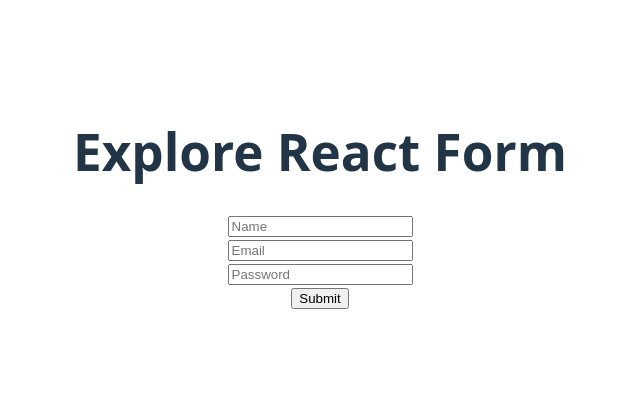
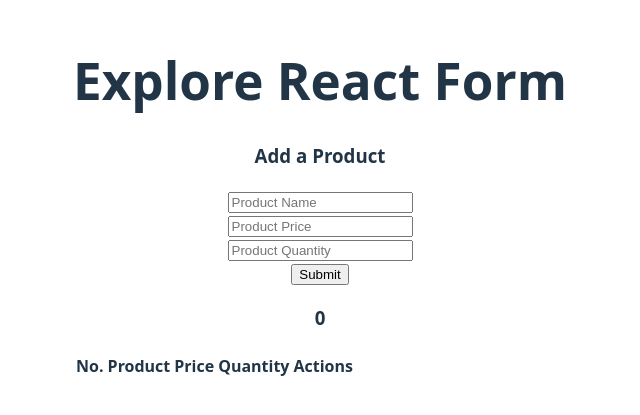
Before and after one commit to mdmhrz/explore-react-form, a React (Vite) app: page / in a window 1280 px wide. Shown: the part 201-616 px from the top of the page, without its empty margins (320-960 px from the left). Built offline with nearby package versions, Linux system fonts and the light colour scheme.

Commit message:
Product Management form and add it to product table added and add some validation to product add

```diff
--- a/src/App.jsx
+++ b/src/App.jsx
@@ -2,6 +2,7 @@
 import ControlledField from './components/ControlledField/ControlledField'
 import FormAction from './components/FormAction/FormAction'
 import HookForm from './components/HookForm/HookForm'
+import ProductManagement from './components/ProductManagement/ProductManagement'
 import UncontrolledField from './components/UncontrolledField/UncontrolledField'
 // import SimpleForm from './components/SimpleForm/SimpleForm'
 
@@ -16,7 +17,8 @@
       {/* <FormAction></FormAction> */}
       {/* <ControlledField></ControlledField> */}
       {/* <UncontrolledField></UncontrolledField> */}
-      <HookForm></HookForm>
+      {/* <HookForm></HookForm> */}
+      <ProductManagement></ProductManagement>
     </>
   )
 }
--- /dev/null
+++ b/src/components/ProductManagement/ProductForm.jsx
@@ -0,0 +1,67 @@
+import React, { useState } from 'react';
+
+const ProductForm = ({ handleAddProduct }) => {
+    const [error, setError] = useState('');
+
+    const handleProductSubmit = e => {
+        e.preventDefault();
+
+        const name = e.target.name.value;
+        const price = e.target.price.value;
+        const quantity = e.target.quantity.value;
+
+        // console.log(name, price, quantity);
+
+        // Validation
+        if (name.length === 0) {
+            setError('Please Provide a Product Name')
+            return
+        }
+        else if (price.length === 0) {
+            setError('Please provide a product price')
+            return
+        }
+        else if (price < 0) {
+            setError('Product Price can not be less than 0')
+            return
+            // console.log('price negative');
+        }
+        else if (quantity.length === 0) {
+            setError('Please provide a valid quantity')
+            return
+        }
+        else if (quantity < 0) {
+            setError('Product quantity can not be less than 0')
+            return
+        }
+        else {
+            setError('')
+        }
+
+
+        const newProduct = {
+            name, price, quantity
+        }
+
+        handleAddProduct(newProduct)
+    }
+
+    return (
+        <div>
+            <h3>Add a Product</h3>
+            <form onSubmit={handleProductSubmit}>
+                <input type="text" name='name' placeholder='Product Name' />
+                <br />
+                <input type="text" name='price' placeholder='Product Price' />
+                <br />
+                <input type="text" name='quantity' placeholder='Product Quantity' />
+                <br />
+                <input type="submit" value="Submit" />
+            </form>
+            <p style={{ color: 'red' }}><small>{error}</small></p>
+
+        </div>
+    );
+};
+
+export default ProductForm;
--- /dev/null
+++ b/src/components/ProductManagement/ProductManagement.jsx
@@ -0,0 +1,22 @@
+import React, { useState } from 'react';
+import ProductForm from './ProductForm';
+import ProductTable from './ProductTable';
+
+const ProductManagement = () => {
+
+    const [products, setProducts] = useState([])
+
+    const handleAddProduct = (newProduct) => {
+        const newProducts = [...products, newProduct];
+        setProducts(newProducts);
+    }
+
+    return (
+        <div>
+            <ProductForm handleAddProduct={handleAddProduct}></ProductForm>
+            <ProductTable products={products} ></ProductTable>
+        </div>
+    );
+};
+
+export default ProductManagement;
--- /dev/null
+++ b/src/components/ProductManagement/ProductTable.jsx
@@ -0,0 +1,35 @@
+import React from 'react';
+
+const ProductTable = ({ products }) => {
+    return (
+        <div>
+            <h3>{products.length}</h3>
+
+            <table>
+                <thead>
+                    <tr>
+                        <th>No.</th>
+                        <th>Product</th>
+                        <th>Price</th>
+                        <th>Quantity</th>
+                        <th>Actions</th>
+                    </tr>
+                </thead>
+                <tbody>
+                    {
+                        products.map((product, index) => <tr key={index}>
+                            <td>{index + 1}</td>
+                            <td>{product.name}</td>
+                            <td>{product.price}</td>
+                            <td>{product.quantity}</td>
+                            <td></td>
+
+                        </tr>)
+                    }
+                </tbody>
+            </table>
+        </div>
+    );
+};
+
+export default ProductTable;
```
